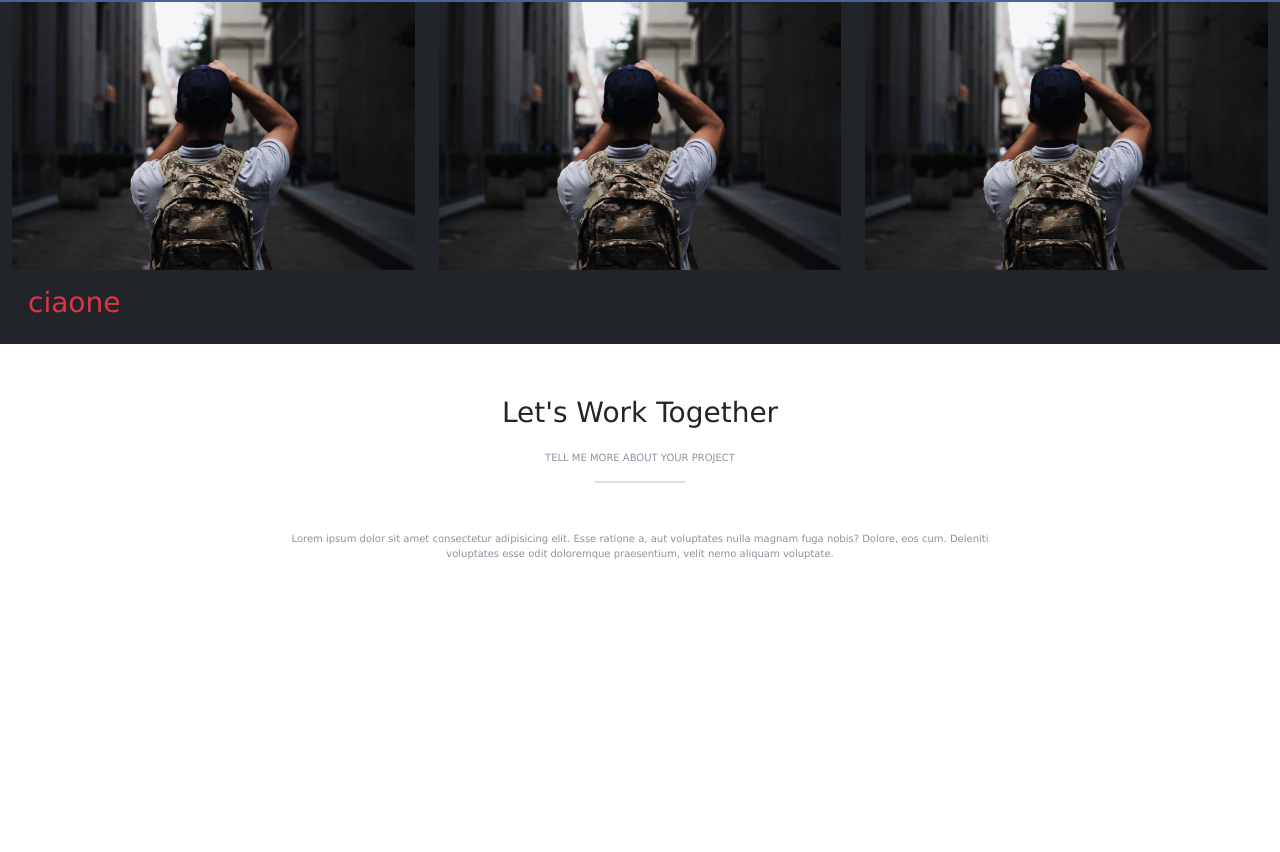
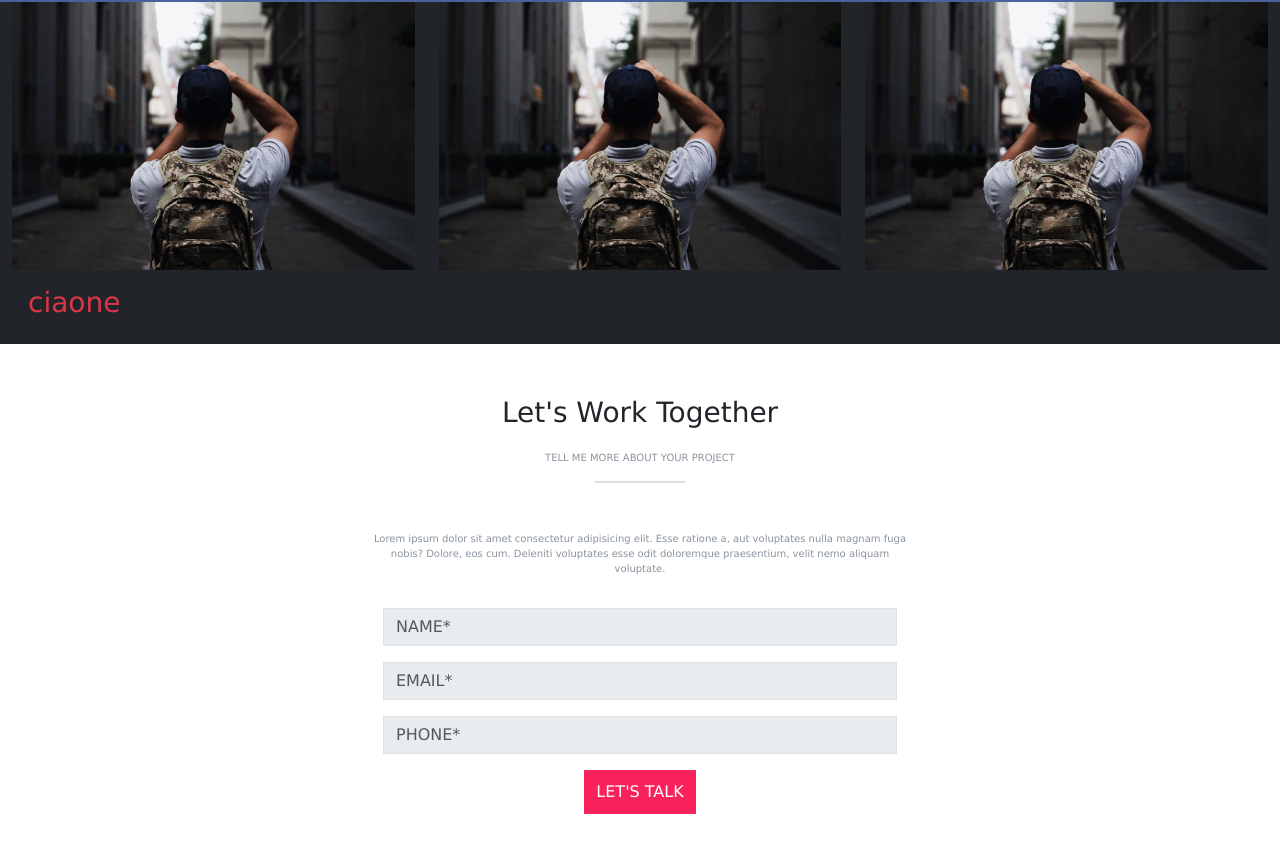
Before and after one commit to LucaCaligola/proj-html-vuejs, a Vue app: page / in a window 1280 px wide. Shown: the part 4131-4983 px from the top of the page. Before the commit the page ends 4708 px from the top, so only its background shows below. Built offline with nearby package versions, Linux system fonts and the light colour scheme.

Commit message:
main section macro layout completed

```diff
--- a/src/components/AppMain.vue
+++ b/src/components/AppMain.vue
@@ -136,25 +136,36 @@
 
         <div class="work-together text-center container">
             <div class="row d-flex justify-content-center">
-                <div class="col-8">
+                <div class="col-6">
 
                     <p class="pt-5 fs-3">Let's Work Together</p>
                     <p class="my-fs-10 color-light">TELL ME MORE ABOUT YOUR PROJECT</p>
                     <hr class="pb-5 hr-medium">
 
                     <p class="my-fs-10 color-light">Lorem ipsum dolor sit amet consectetur adipisicing elit. Esse ratione a, aut voluptates nulla magnam fuga nobis? Dolore, eos cum. Deleniti voluptates esse odit doloremque praesentium, velit nemo aliquam voluptate.</p>
+
+
+                    <form class="pb-5">
+                        <fieldset disabled>
+
+                            <div class="m-3">
+                                <input type="text" id="name" class="form-control" placeholder="NAME*" style="border-radius: 0;">
+                            </div>
+
+                            <div class="m-3">
+                                <input type="text" id="email" class="form-control" placeholder="EMAIL*" style="border-radius: 0;">
+                            </div>
+
+                            <div class="m-3">
+                                <input type="text" id="phone" class="form-control no-rounded" placeholder="PHONE*" style="border-radius: 0;">
+                            </div>
+
+                            <button type="submit" class=" btn-primary bottone text-white">LET'S TALK</button>
+                        </fieldset>
+                    </form>
                 </div>
             </div>
-
-
-
-
         </div>
-
-
-
-
-
     </main>
 </template>
 <script>
@@ -245,4 +256,15 @@ export default {
         font-weight: bolder;
         border-top: 2px solid #737E8B;
     }
+
+    .bottone {
+        padding: 10px 12px;
+        background-color: #F9225B;
+        border: none;
+    }
+    input .no-rounded {
+        border-radius: 0; /* Imposta il bordo arrotondato a 0 per rimuoverlo */
+    }
+
+
 </style>
```
